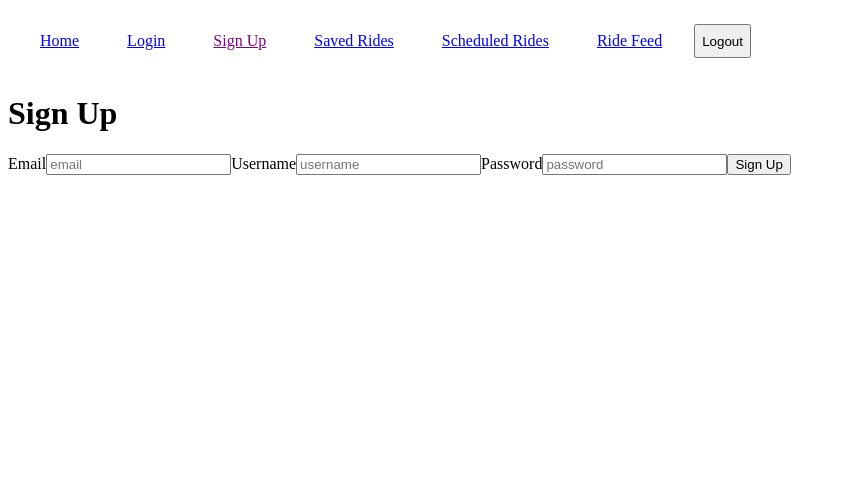
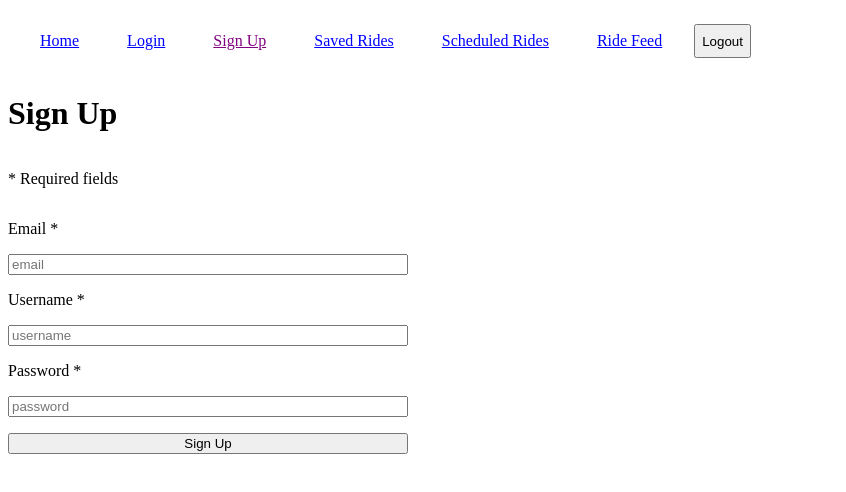
Before and after one commit to kwessels-ensemble/BikeBuddy, a Next.js app: page /signup in a window 1280 px wide. Shown: the top 492 px of the page, without its empty margins (0-846 px from the left). Built offline with nearby package versions, Linux system fonts and the light colour scheme; no server answers.

Commit message:
sign up validation and errors

```diff
--- a/src/app/signup/page.jsx
+++ b/src/app/signup/page.jsx
@@ -2,8 +2,9 @@
 
 // import Link from "next/link";
 import { useState } from "react";
-// import {useRouter} from "next/navigation";
+import {useRouter} from "next/navigation";
 import axios from "axios";
+import styles from './page.module.css';
 
 // export const metadata = {
 //   title: "Sign Up",
@@ -13,6 +14,8 @@ import axios from "axios";
 // TODO - add this logic back again after adding client logic to a child component
 export default function SignUp() {
 
+    const router = useRouter();
+
     // store user in state
     const defaultUser = {
         email: "",
@@ -21,34 +24,73 @@ export default function SignUp() {
     };
 
     const [user, setUser] = useState(defaultUser);
+    const [errors, setErrors] = useState({});
 
-    const onSignUp = async (e) => {
-        // TODO - add sign up db logic here
-        // also add try, catch, finally logic
-        // + loading logic, button disabling logic
-        // + any redirect logic after successful sign up
+    const validate = (user) => {
+
+        const {email, username, password} = user;
+
+        const newErrors = {};
+
+        //username
+        if (!username || username.length <=3  || username.length > 20) {
+            newErrors.username = 'Username must be 4-20 characters';
+        }
+        //email
+        const emailRegex = /^[^\s@]+@[^\s@]+\.[^\s@]+$/;
+        if (!email || !emailRegex.test(email)) {
+            newErrors.email = 'Please enter a valid email.'
+        }
+        // password
+        if (!password || password.length < 8) {
+            newErrors.password = 'Password must be at least 8 characters';
+        }
+
+        return newErrors;
+    }
+
+
+    const handleSignUp = async () => {
         try {
-            e.preventDefault();
-
-            console.log(user);
-
             const response = await axios.post('/api/auth/signup', user);
             console.log(response);
 
-            // reset user
-            setUser(defaultUser);
+            // redirect to login on successful signup
+            router.push('/login');
 
         } catch (err) {
-            console.log('sign up failed:', err);
+            // console.log('sign up failed:', err);
+            // note this will catch more specific backend errors
+            if (err.response && err.response.data && err.response.data.errors) {
+                setErrors(err.response.data.errors);
+            } else {
+                setErrors({general: 'Something went wrong. Please try again.'});
+            }
         }
+    }
 
+    const onSubmit = (e) => {
+
+        e.preventDefault();
+
+        // check for validation errors
+        const validationErrors = validate(user);
+        if (Object.keys(validationErrors).length > 0) {
+            setErrors(validationErrors);
+        } else {
+            setErrors({});
+            handleSignUp();
+        }
     }
 
     return (
         <div>
             <h1>Sign Up</h1>
-            <form className="signup-form">
-                <label htmlFor="email">Email</label>
+            <form className={styles.form}>
+
+                <p className={styles.note}>* Required fields</p>
+
+                <label htmlFor="email">Email <span className={styles.required}>*</span> </label>
                 <input
                     id="email"
                     type="text"
@@ -57,8 +99,9 @@ export default function SignUp() {
                     onChange={(e) => setUser({...user, email: e.target.value})}
                     >
                 </input>
+                {errors.email && <span className={styles.error}>{errors.email}</span>}
 
-                <label htmlFor="username">Username</label>
+                <label htmlFor="username">Username <span className={styles.required}>*</span></label>
                 <input
                     id="username"
                     type="text"
@@ -67,8 +110,9 @@ export default function SignUp() {
                     onChange={(e) => setUser({...user, username: e.target.value})}
                     >
                 </input>
+                {errors.username && <span className={styles.error}>{errors.username}</span>}
 
-                <label htmlFor="password">Password</label>
+                <label htmlFor="password">Password <span className={styles.required}>*</span></label>
                 <input
                     id="password"
                     type="password"
@@ -77,7 +121,11 @@ export default function SignUp() {
                     onChange={(e) => setUser({...user, password: e.target.value})}
                     >
                 </input>
-                <button onClick={onSignUp}>Sign Up</button>
+                {errors.password && <span className={styles.error}>{errors.password}</span>}
+
+                <button onClick={onSubmit}>Sign Up</button>
+
+                {errors.general && <span className={styles.error}>{errors.general}</span>}
             </form>
         </div>
     )
--- /dev/null
+++ b/src/app/signup/page.module.css
@@ -0,0 +1,14 @@
+.form {
+    display: flex;
+    flex-direction: column;
+    gap: 1rem;
+    width: 400px;
+}
+
+.invalid {
+    border: 1px solid red;
+}
+
+.error {
+    color: red;
+}
```
Also changed, not shown: src/app/api/auth/signup/route.js (+29 -18 lines).
